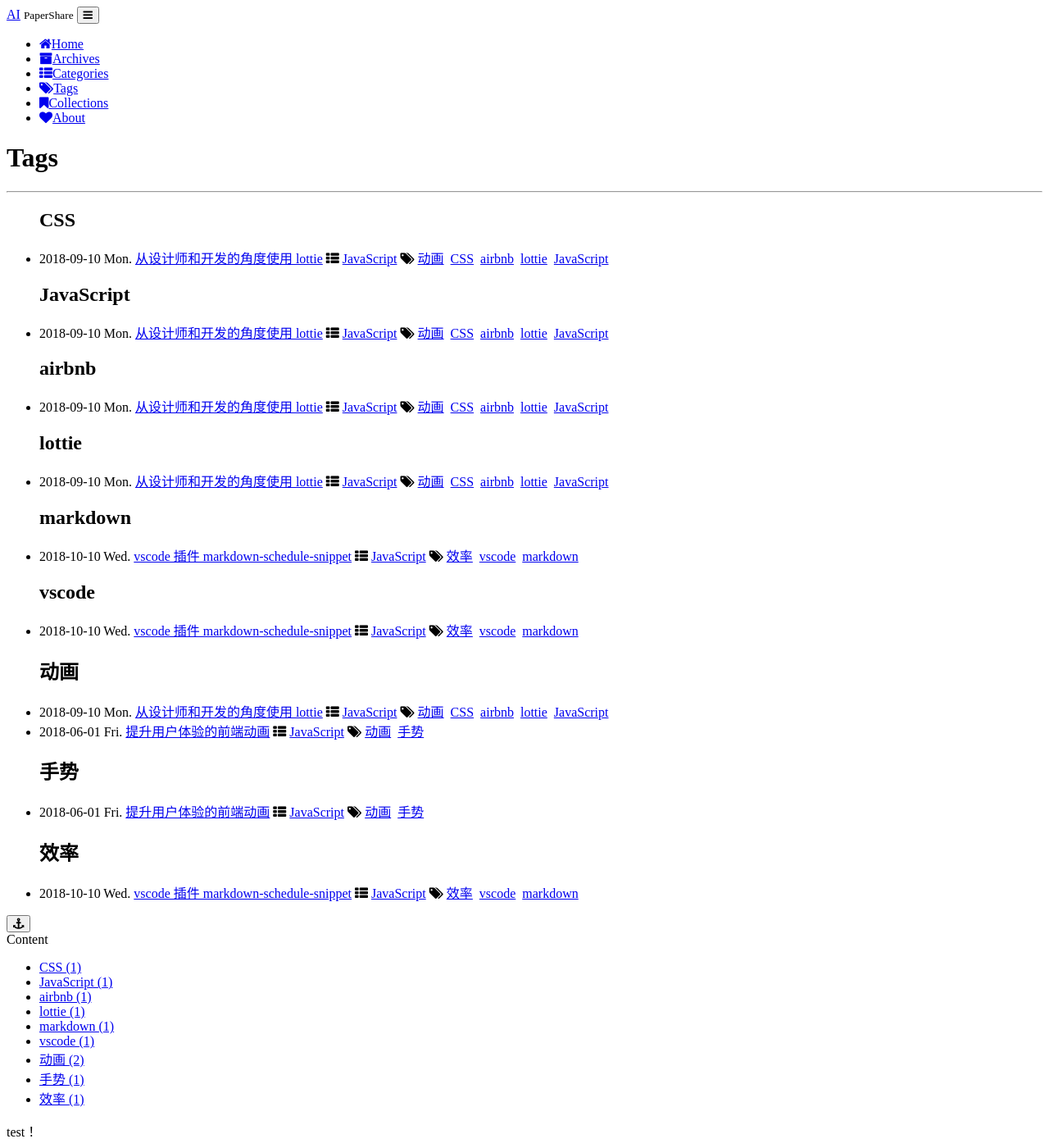
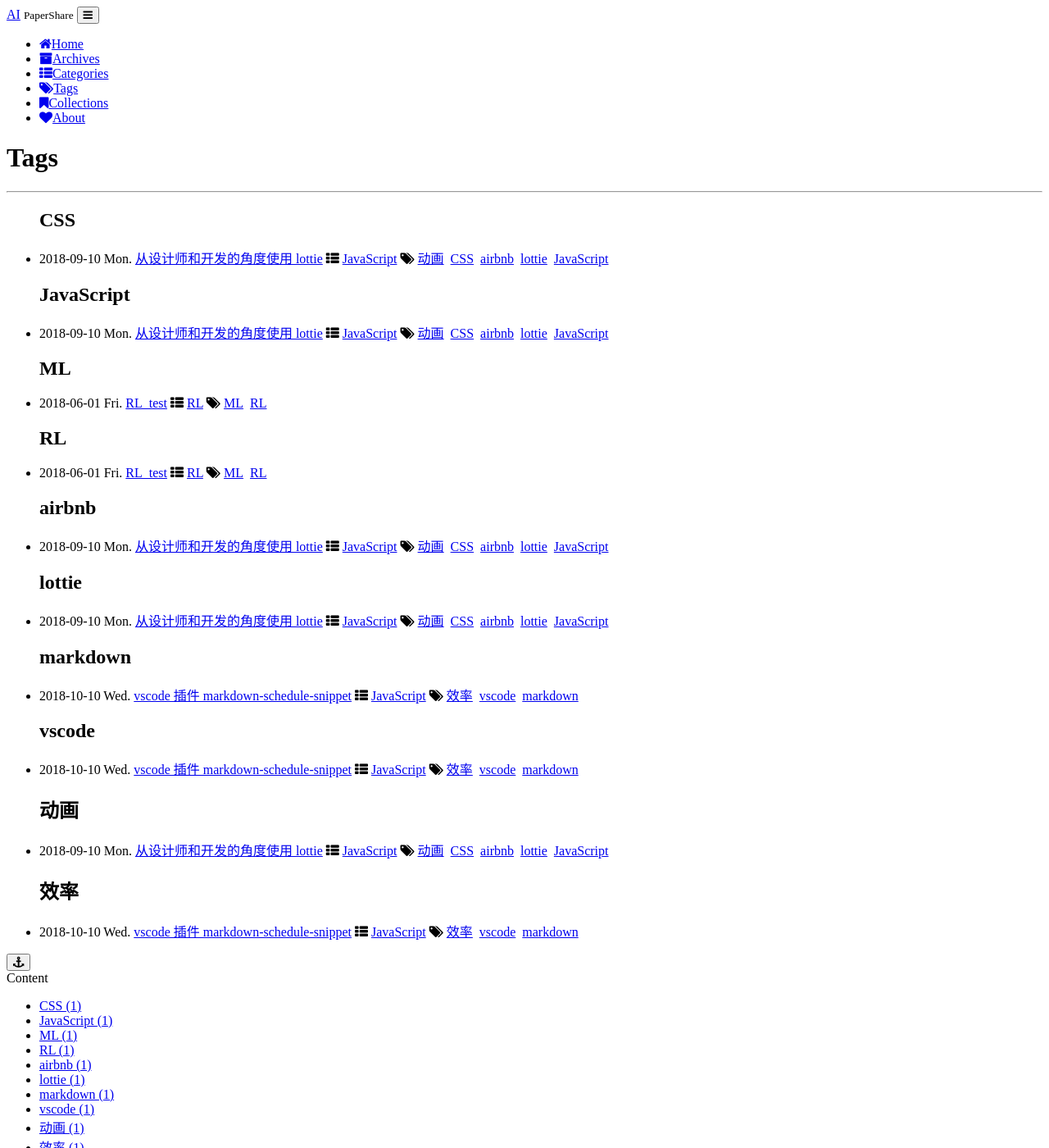
Before and after one commit to tyliu22/tyliu22.github.io, a Jekyll site: the page built from page/2tags.html, in a window 1280 px wide and 1400 px high. Shown: the whole window at 82% size. Built offline with Jekyll 4.4.1, drawn with Linux system fonts in a browser that asks for light colours; comment, search, counter and statistics services are not loaded; a style sheet for code colours, icons or effects is not loaded.

Commit message:
Update 2018-06-01-animation.md

```diff
--- a/_posts/2018-06-01-animation.md
+++ b/_posts/2018-06-01-animation.md
@@ -1,9 +1,9 @@
 ---
 layout: post
-title:  "提升用户体验的前端动画"
-categories: JavaScript
-tags: 动画 手势
-author: HyG
+title:  "RL_test"
+categories: RL
+tags: ML RL
+author: TEST
 ---
 
 * content
```
